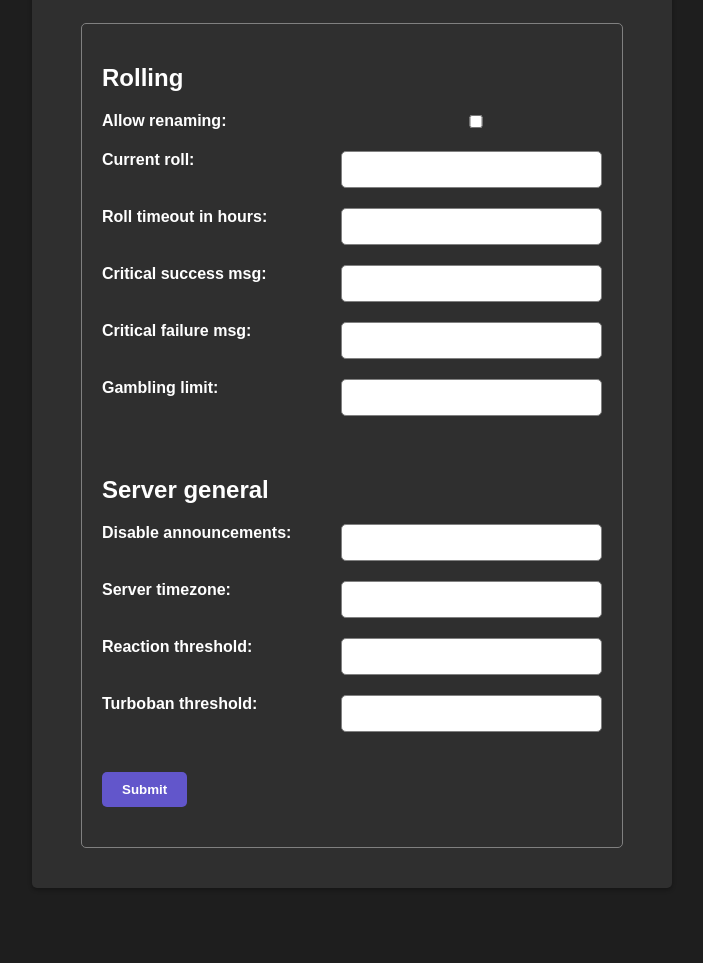
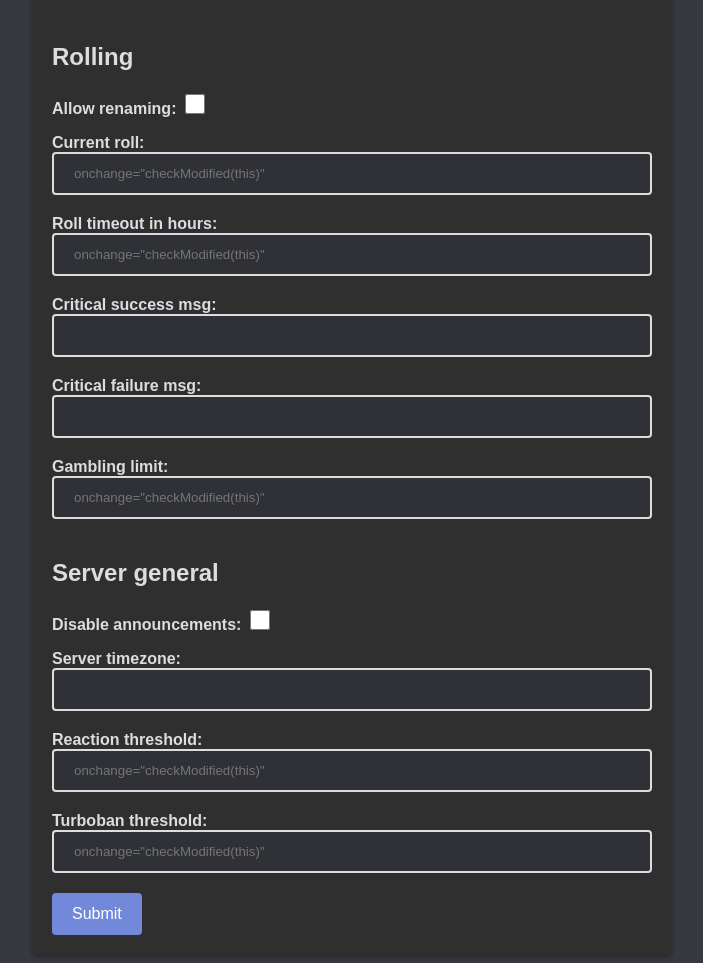
Before and after one commit to gorel/discord_dicebot, a Python web app: template dicebot/web/templates/admin.html in a window 1280 px wide. Shown: the part 85-1048 px from the top of the page, without its empty margins (288-991 px from the left). Before the commit the page ends 973 px from the top, so only its background shows below. Run offline with Jinja, Linux system fonts and the light colour scheme; the template is opened without the code that fills it, so the values that code supplies are empty.

Commit message:
Admin site is complete

```diff
--- a/dicebot/web/routes.py
+++ b/dicebot/web/routes.py
@@ -40,7 +40,7 @@
         await flash("You are not an admin of that server", "alert-danger")
         return redirect(url_for("list"))
 
-    form = UpdateGuildForm(ctx.db)
+    form = UpdateGuildForm(app_ctx.session, ctx.db)
     if await form.validate():
         await flash("Changes saved successfully", "alert-success")
         # Redirect to avoid possible form resubmission
--- a/dicebot/web/static/style.css
+++ b/dicebot/web/static/style.css
@@ -1,7 +1,8 @@
+/* Basic styling */
 body {
   font-family: sans-serif;
-  background-color: #1e1e1e;
-  color: white;
+  background-color: #36393f;
+  color: #dcddde;
 }
 
 .app {
@@ -41,49 +38,77 @@
   transform: translate(0, 0.1em);
 }
 
+.img-macro {
+  display: inline-block;
+  height: auto;
+  width: 350px;
+  transform: translate(0, 0.1em);
+}
+
+/* Form styling */
 form {
   display: flex;
   flex-direction: column;
-  width: 500px;
-  margin: 20px auto;
-  border: 1px solid gray;
-  border-radius: 5px;
-  padding: 20px;
 }
 
-.form-row {
-  display: flex;
-  flex-direction: row;
+label {
+  font-weight: bold;
+  margin-bottom: 8px;
+}
+
+input[type="text"],
+input[type="number"] {
+  padding: 12px 20px;
+  margin-bottom: 20px;
+  width: 100%;
+  box-sizing: border-box;
+  border: 2px solid #dcddde;
+  border-radius: 4px;
+  background-color: #2f3136;
+  color: #dcddde;
+}
+
+input[type="submit"] {
+  background-color: #7289da;
+  color: #fff;
+  border: none;
+  padding: 12px 20px;
+  font-size: 16px;
+  cursor: pointer;
+  border-radius: 4px;
+}
+
+input[type="checkbox"] {
+  width: 20px;
+  height: 20px;
   margin-bottom: 20px;
 }
 
-.form-row label {
-  flex: 1;
-  font-weight: bold;
+/* Alert styling */
+.alert {
+  padding: 20px;
+  background-color: #7289da;
+  color: white;
 }
 
-.form-row input[type="text"],
-.form-row input[type="checkbox"] {
-  flex: 1;
-  padding: 10px;
-  border: 1px solid gray;
-  border-radius: 5px;
+.alert-success {
+  background-color: #43b581;
 }
 
-.form-row input[type="submit"] {
-  background-color: #6256cb;
-  color: white;
-  font-weight: bold;
-  padding: 10px 20px;
-  border: none;
-  border-radius: 5px;
-  cursor: pointer;
+.alert-warning {
+  background-color: #faa61a;
 }
 
-.form-row input[type="submit"]:hover {
-  background-color: darkblue;
+.alert-error {
+  background-color: #f04747;
 }
 
-.form-section {
-  margin-bottom: 20px;
+/* Links */
+a {
+  color: #7289da;
+  text-decoration: none;
 }
+
+a:hover {
+  text-decoration: underline;
+}
--- a/dicebot/web/templates/404.html
+++ b/dicebot/web/templates/404.html
@@ -1,5 +1,5 @@
 {% extends "base.html" %}
 {% block body %}
-<h1>404: Not found</h1>
-<p>The page you are looking for does not exist</p>
+<h1 class="page-title">404: Not found</h1>
+<p class="error error-details">The page you are looking for does not exist</p>
 {% endblock %}
--- a/dicebot/web/templates/admin.html
+++ b/dicebot/web/templates/admin.html
@@ -6,32 +6,32 @@
 
     <div class="form-row">
       <label for="allow_renaming">Allow renaming:</label>
-      <input type="checkbox" id="allow_renaming" name="allow_renaming">
+      <input type="checkbox" id="allow_renaming" name="allow_renaming" {{ "checked" if ctx.db.allow_renaming else "" }} onchange="checkModified(this)">
     </div>
 
     <div class="form-row">
       <label for="current_roll">Current roll:</label>
-      <input type="text" id="current_roll" name="current_roll">
+      <input type="number" id="current_roll" name="current_roll" placeholder={{ ctx.db.current_roll }} onchange="checkModified(this)">
     </div>
 
     <div class="form-row">
       <label for="roll_timeout">Roll timeout in hours:</label>
-      <input type="text" id="roll_timeout" name="roll_timeout">
+      <input type="number" id="roll_timeout" name="roll_timeout" placeholder={{ ctx.db.roll_timeout }} onchange="checkModified(this)">
     </div>
 
     <div class="form-row">
       <label for="critical_success_msg">Critical success msg:</label>
-      <input type="text" id="critical_success_msg" name="critical_success_msg">
+      <input type="text" id="critical_success_msg" name="critical_success_msg" placeholder="{{ ctx.db.critical_success_msg }}" onchange="checkModified(this)">
     </div>
 
     <div class="form-row">
       <label for="critical_failure_msg">Critical failure msg:</label>
-      <input type="text" id="critical_failure_msg" name="critical_failure_msg">
+      <input type="text" id="critical_failure_msg" name="critical_failure_msg" placeholder="{{ ctx.db.critical_failure_msg }}" onchange="checkModified(this)">
     </div>
 
     <div class="form-row">
       <label for="gambling_limit">Gambling limit:</label>
-      <input type="text" id="gambling_limit" name="gambling_limit">
+      <input type="number" id="gambling_limit" name="gambling_limit" placeholder={{ ctx.db.gambling_limit }} onchange="checkModified(this)">
     </div>
   </div>
 
@@ -40,22 +40,22 @@
 
     <div class="form-row">
       <label for="disable_announcements">Disable announcements:</label>
-      <input type="text" id="disable_announcements" name="disable_announcements">
+      <input type="checkbox" id="disable_announcements" name="disable_announcements" {{ "checked" if ctx.db.disable_announcements else "" }} onchange="checkModified(this)">
     </div>
 
     <div class="form-row">
       <label for="timezone">Server timezone:</label>
-      <input type="text" id="timezone" name="timezone">
+      <input type="text" id="timezone" name="timezone" placeholder="{{ ctx.db.timezone }}" onchange="checkModified(this)">
     </div>
 
     <div class="form-row">
       <label for="reaction_threshold">Reaction threshold:</label>
-      <input type="text" id="reaction_threshold" name="reaction_threshold">
+      <input type="number" id="reaction_threshold" name="reaction_threshold" placeholder={{ ctx.db.reaction_threshold }} onchange="checkModified(this)">
     </div>
 
     <div class="form-row">
       <label for="turboban_threshold">Turboban threshold:</label>
-      <input type="text" id="turboban_threshold" name="turboban_threshold">
+      <input type="number" id="turboban_threshold" name="turboban_threshold" placeholder={{ ctx.db.turboban_threshold }} onchange="checkModified(this)">
     </div>
   </div>
 
@@ -64,3 +64,27 @@
   </div>
 </form>
 {% endblock %}
+
+{% block scripts %}
+<script>
+  function checkModified(elem) {
+
+    if (elem.type === "checkbox") {
+      shouldDisplayWarning = elem.checked !== elem.defaultChecked;
+    } else {
+      shouldDisplayWarning = elem.value !== elem.placeholder;
+    }
+
+    // For other inputs
+    if (shouldDisplayWarning) {
+      // Display warning symbol in front of label
+      if (!elem.previousElementSibling.textContent.includes('⚠️')) {
+        elem.previousElementSibling.textContent = '⚠️' + elem.previousElementSibling.textContent;
+      }
+    } else {
+      // Hide warning symbol
+      elem.previousElementSibling.textContent = elem.previousElementSibling.textContent.replace('⚠️', '');
+    }
+  }
+</script>
+{% endblock %}
--- a/dicebot/web/templates/base.html
+++ b/dicebot/web/templates/base.html
@@ -4,12 +4,24 @@
 <head>
   <title>{% block title %}Discord Dicebot{% endblock %}</title>
 
+  <link rel="apple-touch-icon" sizes="180x180" href="{{ url_for('static', filename='favicon/apple-touch-icon.png') }}">
+  <link rel="icon" type="image/png" sizes="32x32" href="{{ url_for('static', filename='favicon/favicon-32x32.png') }}">
+  <link rel="icon" type="image/png" sizes="16x16" href="{{ url_for('static', filename='favicon/favicon-16x16.png') }}">
+  <link rel="manifest" href="{{ url_for('static', filename='favicon/site.webmanifest') }}">
+
+
   <link rel="stylesheet" href="{{ url_for('static', filename='style.css') }}" />
+  {% block styles %}
+  {% endblock %}
+  {% block scripts %}
+  {% endblock %}
 </head>
 
 <body>
+  <div class="app">
+    <div class="alerts-list">
       {% for category, message in get_flashed_messages(with_categories=True) %}
-    <div class="alert">
+      <div class="alert {{category }}">
           {% if category == "alert-success" %}
           <span>✅</span>
           {% elif category == "alert-warning" %}
@@ -19,19 +31,20 @@
           {% endif %} {{ message }}
         </div>
       {% endfor %}
+    </div>
 
-
-  <div class="app">
     {% if user %}
     <div class="login-user">
-      <h3>Logged in as <img class="img-inline" src='{{ user.display_avatar }}' alt='display avatar'> {{ user.name
-        }}</h3>
+      <h2 class="login-header">Logged in as <img class="img-inline" src='{{ user.display_avatar }}' alt='display avatar'> {{ user.name
+        }}</h2>
       {% block loginhook %}
-      <a href="{{ url_for('list') }}">Click here to see all servers</a>
+      <a class="all-servers-button" href="{{ url_for('list') }}">Click here to see all servers</a>
       {% endblock %}
     </div>
+
     <hr>
     {% endif %}
+
     {% block body %} {% endblock %}
   </div>
 </body>
```
Also changed, not shown: other parts of dicebot/web/static/style.css (+11 -15 lines), dicebot/data/db/macro.py (+8 -0 lines), dicebot/web/forms.py (+87 -2 lines), dicebot/web/templates/list.html (+8 -12 lines), dicebot/web/templates/macros.html (+12 -4 lines), dicebot/web/static/favicon/android-chrome-192x192.png (added), dicebot/web/static/favicon/android-chrome-512x512.png (added), dicebot/web/static/favicon/apple-touch-icon.png (added), dicebot/web/static/favicon/favicon-16x16.png (added), dicebot/web/static/favicon/favicon-32x32.png (added), dicebot/web/static/favicon/favicon.ico (added), dicebot/web/static/favicon/site.webmanifest (added). Lines whose indentation alone changed are shown as unchanged.
